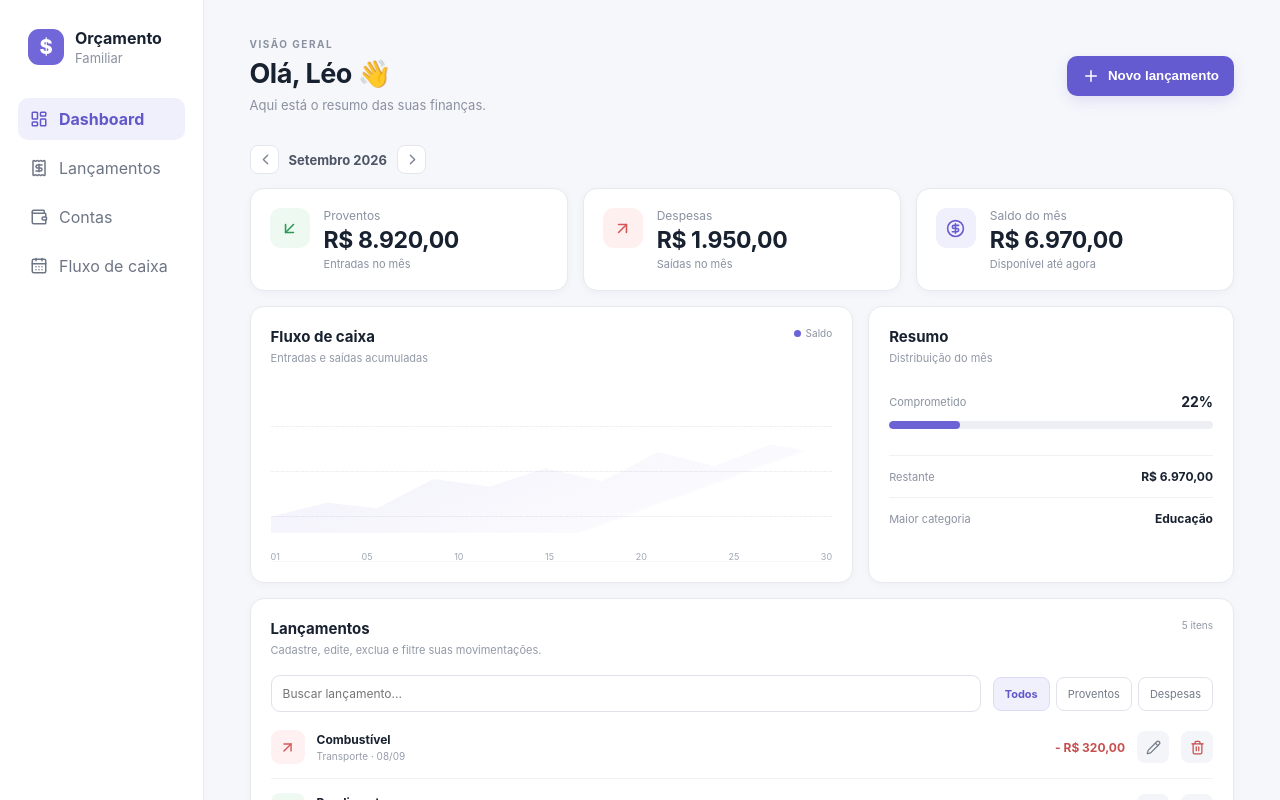
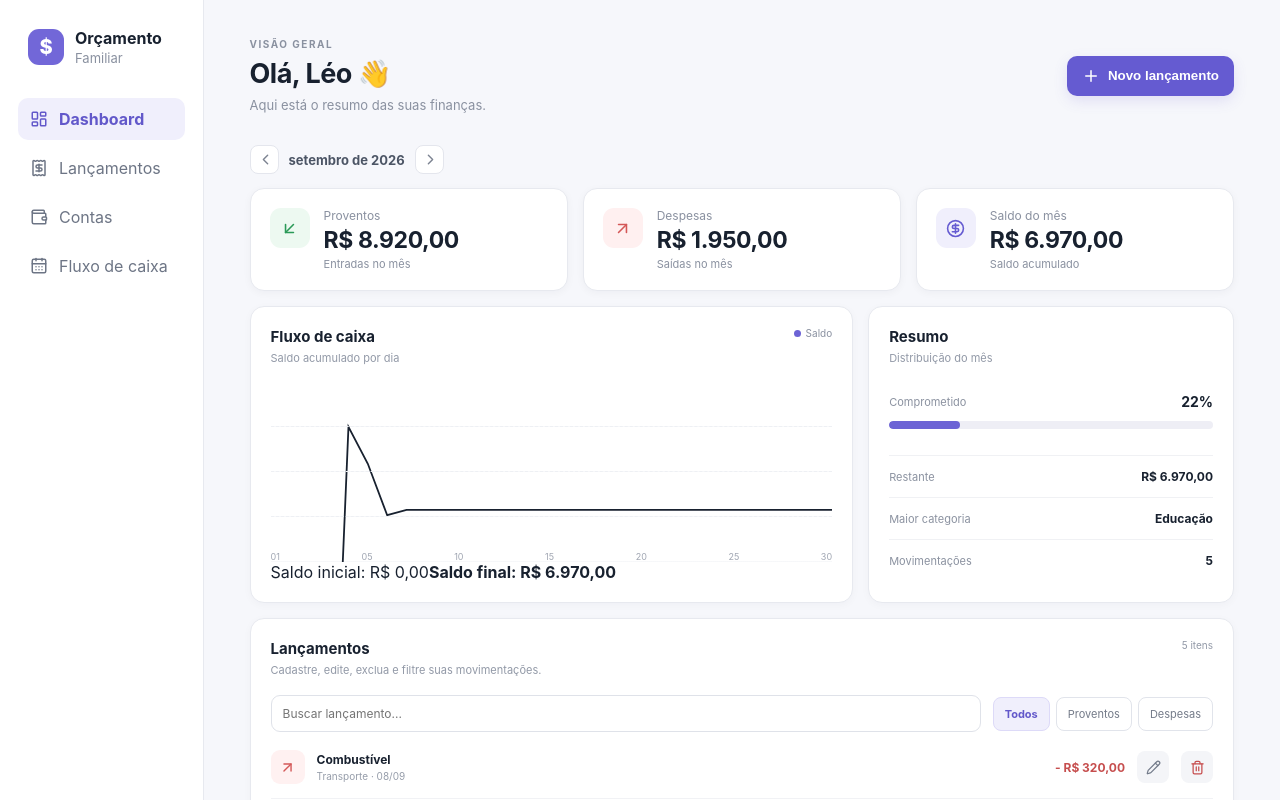
Before and after one commit to cardoso4009-byte/Or-amento-Familiar, a Next.js app: page / in a window 1280 px wide. Shown: the top 800 px of the page. Built offline with nearby package versions, Linux system fonts and the light colour scheme.

Commit message:
feat: add functional cash flow chart and month navigation

```diff
--- a/app/page.tsx
+++ b/app/page.tsx
@@ -27,44 +27,53 @@ export default function Home() {
   const [date,setDate] = useState('2026-09-09')
   const [filter,setFilter] = useState<'all'|'in'|'out'>('all')
   const [search,setSearch] = useState('')
+  const [month,setMonth] = useState('2026-09')
 
-  useEffect(()=>{
-    try {
-      const saved=localStorage.getItem('orcamento-familiar-transactions')
-      if(saved) setItems(JSON.parse(saved))
-    } catch {}
-  },[])
+  useEffect(()=>{ try { const saved=localStorage.getItem('orcamento-familiar-transactions'); if(saved) setItems(JSON.parse(saved)) } catch {} },[])
+  useEffect(()=>{ try { localStorage.setItem('orcamento-familiar-transactions',JSON.stringify(items)) } catch {} },[items])
 
-  useEffect(()=>{
-    try { localStorage.setItem('orcamento-familiar-transactions',JSON.stringify(items)) } catch {}
-  },[items])
+  const monthItems=useMemo(()=>items.filter(i=>i.date.startsWith(month)),[items,month])
+  const totals=useMemo(()=>{
+    const inTotal=monthItems.filter(i=>i.type==='in').reduce((s,i)=>s+i.value,0)
+    const outTotal=monthItems.filter(i=>i.type==='out').reduce((s,i)=>s+i.value,0)
+    return {inTotal,outTotal,balance:inTotal-outTotal}
+  },[monthItems])
 
-  const totals = useMemo(()=>{
-    const inTotal=items.filter(i=>i.type==='in').reduce((s,i)=>s+i.value,0)
-    const outTotal=items.filter(i=>i.type==='out').reduce((s,i)=>s+i.value,0)
-    return {inTotal,outTotal,balance:inTotal-outTotal}
-  },[items])
-
-  const visibleItems=useMemo(()=>items.filter(i=>{
+  const visibleItems=useMemo(()=>monthItems.filter(i=>{
     const matchesType=filter==='all'||i.type===filter
     const q=search.trim().toLowerCase()
-    const matchesSearch=!q||`${i.title} ${i.category}`.toLowerCase().includes(q)
-    return matchesType&&matchesSearch
-  }).sort((a,b)=>b.date.localeCompare(a.date)||b.id-a.id),[items,filter,search])
+    return matchesType&&(!q||`${i.title} ${i.category}`.toLowerCase().includes(q))
+  }).sort((a,b)=>b.date.localeCompare(a.date)||b.id-a.id),[monthItems,filter,search])
 
   const biggestCategory=useMemo(()=>{
     const map:Record<string,number>={}
-    items.filter(i=>i.type==='out').forEach(i=>{map[i.category]=(map[i.category]||0)+i.value})
-    const entry=Object.entries(map).sort((a,b)=>b[1]-a[1])[0]
-    return entry?.[0]||'—'
-  },[items])
+    monthItems.filter(i=>i.type==='out').forEach(i=>{map[i.category]=(map[i.category]||0)+i.value})
+    return Object.entries(map).sort((a,b)=>b[1]-a[1])[0]?.[0]||'—'
+  },[monthItems])
 
-  function resetForm(){setTitle('');setCategory('');setValue('');setDate('2026-09-09');setType('out');setEditing(null);setModal(false)}
+  const chart=useMemo(()=>{
+    const [y,m]=month.split('-').map(Number), days=new Date(y,m,0).getDate()
+    let balance=0
+    const points:number[]=[]
+    for(let d=1;d<=days;d++){
+      const key=`${month}-${String(d).padStart(2,'0')}`
+      monthItems.filter(i=>i.date===key).forEach(i=>{balance+=i.type==='in'?i.value:-i.value})
+      points.push(balance)
+    }
+    const max=Math.max(...points.map(Math.abs),1)
+    const min=Math.min(...points,0), range=Math.max(...points)-min||1
+    const coords=points.map((v,i)=>`${(i/(days-1))*100},${8+((Math.max(...points)-v)/range)*82}`).join(' ')
+    return {days,points,coords,min,max,balance:points.at(-1)||0}
+  },[month,monthItems])
+
+  const monthLabel=new Date(`${month}-01T12:00:00`).toLocaleDateString('pt-BR',{month:'long',year:'numeric'})
+  const changeMonth=(delta:number)=>{ const d=new Date(`${month}-01T12:00:00`); d.setMonth(d.getMonth()+delta); setMonth(`${d.getFullYear()}-${String(d.getMonth()+1).padStart(2,'0')}`) }
+
+  function resetForm(){setTitle('');setCategory('');setValue('');setDate(`${month}-09`);setType('out');setEditing(null);setModal(false)}
   function openNew(){resetForm();setModal(true)}
   function openEdit(item:Transaction){setEditing(item);setType(item.type);setTitle(item.title);setCategory(item.category);setValue(String(item.value).replace('.',','));setDate(item.date);setModal(true)}
   function addOrUpdate(e:React.FormEvent){
-    e.preventDefault()
-    const numeric=Number(value.replace(/\./g,'').replace(',','.'))
+    e.preventDefault(); const numeric=Number(value.replace(/\./g,'').replace(',','.'))
     if(!title.trim()||!Number.isFinite(numeric)||numeric<=0||!date) return
     if(editing) setItems(v=>v.map(i=>i.id===editing.id?{...i,type,title:title.trim(),category:category.trim()||'Outros',date,value:numeric}:i))
     else setItems(v=>[...v,{id:Date.now(),type,title:title.trim(),category:category.trim()||'Outros',date,value:numeric}])
@@ -73,34 +82,20 @@ export default function Home() {
   function removeItem(id:number){if(window.confirm('Excluir este lançamento?')) setItems(v=>v.filter(i=>i.id!==id))}
 
   return <main className="app">
-    <aside className="sidebar">
-      <div className="brand"><div className="brandMark">$</div><div><strong>Orçamento</strong><span>Familiar</span></div></div>
-      <nav><button className="active"><LayoutDashboard size={18}/> Dashboard</button><button><Receipt size={18}/> Lançamentos</button><button><Wallet size={18}/> Contas</button><button><CalendarDays size={18}/> Fluxo de caixa</button></nav>
-      <div className="sideBottom"><small>CONTROLE FINANCEIRO</small><p>Uma visão simples do seu dinheiro.</p></div>
-    </aside>
+    <aside className="sidebar"><div className="brand"><div className="brandMark">$</div><div><strong>Orçamento</strong><span>Familiar</span></div></div><nav><button className="active"><LayoutDashboard size={18}/> Dashboard</button><button><Receipt size={18}/> Lançamentos</button><button><Wallet size={18}/> Contas</button><button><CalendarDays size={18}/> Fluxo de caixa</button></nav><div className="sideBottom"><small>CONTROLE FINANCEIRO</small><p>Uma visão simples do seu dinheiro.</p></div></aside>
 
     <section className="content">
       <header className="top"><div><p className="eyebrow">VISÃO GERAL</p><h1>Olá, Léo 👋</h1><p className="muted">Aqui está o resumo das suas finanças.</p></div><button className="primary" onClick={openNew}><Plus size={18}/> Novo lançamento</button></header>
-      <div className="month"><button aria-label="Mês anterior"><ChevronLeft size={17}/></button><strong>Setembro 2026</strong><button aria-label="Próximo mês"><ChevronRight size={17}/></button></div>
+      <div className="month"><button onClick={()=>changeMonth(-1)} aria-label="Mês anterior"><ChevronLeft size={17}/></button><strong>{monthLabel}</strong><button onClick={()=>changeMonth(1)} aria-label="Próximo mês"><ChevronRight size={17}/></button></div>
 
-      <div className="cards">
-        <article><div className="cardIcon income"><ArrowDownLeft size={19}/></div><div><span>Proventos</span><strong>{money(totals.inTotal)}</strong><small>Entradas no mês</small></div></article>
-        <article><div className="cardIcon expense"><ArrowUpRight size={19}/></div><div><span>Despesas</span><strong>{money(totals.outTotal)}</strong><small>Saídas no mês</small></div></article>
-        <article><div className="cardIcon balance"><CircleDollarSign size={19}/></div><div><span>Saldo do mês</span><strong>{money(totals.balance)}</strong><small>Disponível até agora</small></div></article>
-      </div>
+      <div className="cards"><article><div className="cardIcon income"><ArrowDownLeft size={19}/></div><div><span>Proventos</span><strong>{money(totals.inTotal)}</strong><small>Entradas no mês</small></div></article><article><div className="cardIcon expense"><ArrowUpRight size={19}/></div><div><span>Despesas</span><strong>{money(totals.outTotal)}</strong><small>Saídas no mês</small></div></article><article><div className="cardIcon balance"><CircleDollarSign size={19}/></div><div><span>Saldo do mês</span><strong>{money(totals.balance)}</strong><small>Saldo acumulado</small></div></article></div>
 
-      <div className="grid">
-        <section className="panel chartPanel"><div className="panelHead"><div><h2>Fluxo de caixa</h2><p>Entradas e saídas acumuladas</p></div><span className="legend"><i/> Saldo</span></div><div className="chart"><div className="line l1"/><div className="line l2"/><div className="line l3"/><div className="area"/><div className="axis"><span>01</span><span>05</span><span>10</span><span>15</span><span>20</span><span>25</span><span>30</span></div></div></section>
-        <section className="panel"><div className="panelHead"><div><h2>Resumo</h2><p>Distribuição do mês</p></div></div><div className="summary"><div><span>Comprometido</span><strong>{totals.inTotal?Math.round(totals.outTotal/totals.inTotal*100):0}%</strong></div><div className="progress"><b style={{width:`${totals.inTotal?Math.min(100,totals.outTotal/totals.inTotal*100):0}%`}}/></div><div className="summaryRow"><span>Restante</span><strong>{money(totals.balance)}</strong></div><div className="summaryRow"><span>Maior categoria</span><strong>{biggestCategory}</strong></div></div></section>
-      </div>
+      <div className="grid"><section className="panel chartPanel"><div className="panelHead"><div><h2>Fluxo de caixa</h2><p>Saldo acumulado por dia</p></div><span className="legend"><i/> Saldo</span></div><div className="chart"><div className="line l1"/><div className="line l2"/><div className="line l3"/><svg viewBox="0 0 100 100" preserveAspectRatio="none" className="chartSvg"><polyline points={chart.coords} fill="none" stroke="currentColor" strokeWidth="1.8" vectorEffect="non-scaling-stroke"/></svg><div className="axis"><span>01</span><span>05</span><span>10</span><span>15</span><span>20</span><span>25</span><span>{chart.days}</span></div></div><div className="chartFoot"><span>Saldo inicial: R$ 0,00</span><strong>Saldo final: {money(chart.balance)}</strong></div></section>
+        <section className="panel"><div className="panelHead"><div><h2>Resumo</h2><p>Distribuição do mês</p></div></div><div className="summary"><div><span>Comprometido</span><strong>{totals.inTotal?Math.round(totals.outTotal/totals.inTotal*100):0}%</strong></div><div className="progress"><b style={{width:`${totals.inTotal?Math.min(100,totals.outTotal/totals.inTotal*100):0}%`}}/></div><div className="summaryRow"><span>Restante</span><strong>{money(totals.balance)}</strong></div><div className="summaryRow"><span>Maior categoria</span><strong>{biggestCategory}</strong></div><div className="summaryRow"><span>Movimentações</span><strong>{monthItems.length}</strong></div></div></section></div>
 
-      <section className="panel transactions">
-        <div className="panelHead"><div><h2>Lançamentos</h2><p>Cadastre, edite, exclua e filtre suas movimentações.</p></div><span className="count">{visibleItems.length} itens</span></div>
-        <div className="filters"><input value={search} onChange={e=>setSearch(e.target.value)} placeholder="Buscar lançamento..." aria-label="Buscar lançamento"/><div className="filterBtns"><button className={filter==='all'?'chosen':''} onClick={()=>setFilter('all')}>Todos</button><button className={filter==='in'?'chosen':''} onClick={()=>setFilter('in')}>Proventos</button><button className={filter==='out'?'chosen':''} onClick={()=>setFilter('out')}>Despesas</button></div></div>
-        {visibleItems.length===0?<div className="empty">Nenhum lançamento encontrado.</div>:visibleItems.slice(0,10).map(i=><div className="transaction" key={i.id}><div className={`txIcon ${i.type}`}>{i.type==='in'?<ArrowDownLeft size={17}/>:<ArrowUpRight size={17}/>}</div><div className="txName"><strong>{i.title}</strong><span>{i.category} · {dateBR(i.date)}</span></div><strong className={i.type==='in'?'valueIn':'valueOut'}>{i.type==='in'?'+':'-'} {money(i.value)}</strong><button className="iconBtn" aria-label={`Editar ${i.title}`} onClick={()=>openEdit(i)}><Pencil size={15}/></button><button className="iconBtn danger" aria-label={`Excluir ${i.title}`} onClick={()=>removeItem(i.id)}><Trash2 size={15}/></button></div>)}
-      </section>
+      <section className="panel transactions"><div className="panelHead"><div><h2>Lançamentos</h2><p>Cadastre, edite, exclua e filtre suas movimentações.</p></div><span className="count">{visibleItems.length} itens</span></div><div className="filters"><input value={search} onChange={e=>setSearch(e.target.value)} placeholder="Buscar lançamento..." aria-label="Buscar lançamento"/><div className="filterBtns"><button className={filter==='all'?'chosen':''} onClick={()=>setFilter('all')}>Todos</button><button className={filter==='in'?'chosen':''} onClick={()=>setFilter('in')}>Proventos</button><button className={filter==='out'?'chosen':''} onClick={()=>setFilter('out')}>Despesas</button></div></div>{visibleItems.length===0?<div className="empty">Nenhum lançamento encontrado neste mês.</div>:visibleItems.slice(0,10).map(i=><div className="transaction" key={i.id}><div className={`txIcon ${i.type}`}>{i.type==='in'?<ArrowDownLeft size={17}/>:<ArrowUpRight size={17}/>}</div><div className="txName"><strong>{i.title}</strong><span>{i.category} · {dateBR(i.date)}</span></div><strong className={i.type==='in'?'valueIn':'valueOut'}>{i.type==='in'?'+':'-'} {money(i.value)}</strong><button className="iconBtn" aria-label={`Editar ${i.title}`} onClick={()=>openEdit(i)}><Pencil size={15}/></button><button className="iconBtn danger" aria-label={`Excluir ${i.title}`} onClick={()=>removeItem(i.id)}><Trash2 size={15}/></button></div>)}</section>
     </section>
 
-    {modal && <div className="overlay"><form className="modal" onSubmit={addOrUpdate}><div className="modalHead"><div><h2>{editing?'Editar lançamento':'Novo lançamento'}</h2><p>Registre uma entrada ou saída.</p></div><button type="button" onClick={resetForm} aria-label="Fechar"><X/></button></div><div className="typeSwitch"><button type="button" className={type==='out'?'selectedOut':''} onClick={()=>setType('out')}>Despesa</button><button type="button" className={type==='in'?'selectedIn':''} onClick={()=>setType('in')}>Provento</button></div><label>Descrição<input required value={title} onChange={e=>setTitle(e.target.value)} placeholder="Ex.: Mercado"/></label><label>Categoria<input value={category} onChange={e=>setCategory(e.target.value)} placeholder="Ex.: Alimentação"/></label><div className="two"><label>Valor<input required value={value} onChange={e=>setValue(e.target.value)} inputMode="decimal" placeholder="R$ 0,00"/></label><label>Data<input required value={date} onChange={e=>setDate(e.target.value)} type="date"/></label></div><button className="primary full">{editing?'Salvar alterações':'Salvar lançamento'}</button></form></div>}
+    {modal&&<div className="overlay"><form className="modal" onSubmit={addOrUpdate}><div className="modalHead"><div><h2>{editing?'Editar lançamento':'Novo lançamento'}</h2><p>Registre uma entrada ou saída.</p></div><button type="button" onClick={resetForm} aria-label="Fechar"><X/></button></div><div className="typeSwitch"><button type="button" className={type==='out'?'selectedOut':''} onClick={()=>setType('out')}>Despesa</button><button type="button" className={type==='in'?'selectedIn':''} onClick={()=>setType('in')}>Provento</button></div><label>Descrição<input required value={title} onChange={e=>setTitle(e.target.value)} placeholder="Ex.: Mercado"/></label><label>Categoria<input value={category} onChange={e=>setCategory(e.target.value)} placeholder="Ex.: Alimentação"/></label><div className="two"><label>Valor<input required value={value} onChange={e=>setValue(e.target.value)} inputMode="decimal" placeholder="R$ 0,00"/></label><label>Data<input required value={date} onChange={e=>setDate(e.target.value)} type="date"/></label></div><button className="primary full">{editing?'Salvar alterações':'Salvar lançamento'}</button></form></div>}
   </main>
 }
```
